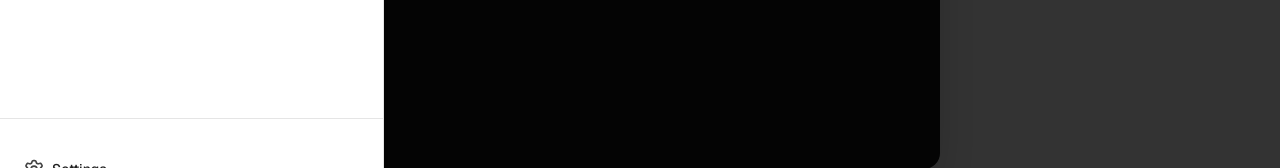
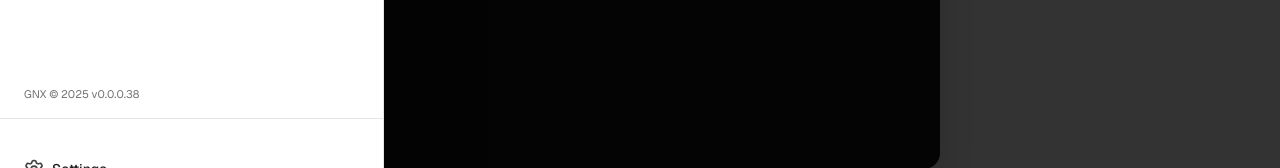
Before and after one commit to thembaxx/gnx, a Next.js app: page /bookmarks in a window 1280 px wide. Both pictures are taken after a click on the button 42 px from the left and 28 px from the top of the page. Shown: the part 519-687 px from the top of the page. Built offline with nearby package versions, Linux system fonts and the light colour scheme.

Commit message:
Update styling in AddBookmark component and add site version display in Navbar

```diff
--- a/components/bookmarks/add-bookmark.tsx
+++ b/components/bookmarks/add-bookmark.tsx
@@ -161,7 +161,7 @@ function AddBookmark() {
     <div className="space-y-4">
       <div
         className={cn(
-          "bg-[#141414] rounded-2xl py min-h-24 aspect-square w-full shadow-2xl",
+          "bg-[#121212] rounded-2xl py min-h-24 aspect-square w-full shadow-2xl",
           {
             "animate-pulse": isProcessing,
           }
--- a/components/nav-bar.tsx
+++ b/components/nav-bar.tsx
@@ -213,6 +213,12 @@ function Navbar() {
                   <NavItem key={index} {...navItem} onClick={handleClick} />
                 ))}
               </div>
+              <div className="px-6 py-4">
+                <p className="text-[11px] text-muted-foreground">
+                  {siteConfig.name} © <>{new Date().getFullYear()}</>{" "}
+                  {` v${siteConfig.version}`}
+                </p>
+              </div>
               <Separator />
               <div className="py-8 px-4 space-y-6">
                 <Link
--- a/config/site.ts
+++ b/config/site.ts
@@ -3,7 +3,7 @@ export type SiteConfig = typeof siteConfig;
 export const siteConfig = {
   name: "GNX",
   description: "Black Grand National!",
-  version: "0.0.0.37",
+  version: "0.0.0.38",
   navItems: [
     {
       label: "Home",
```
